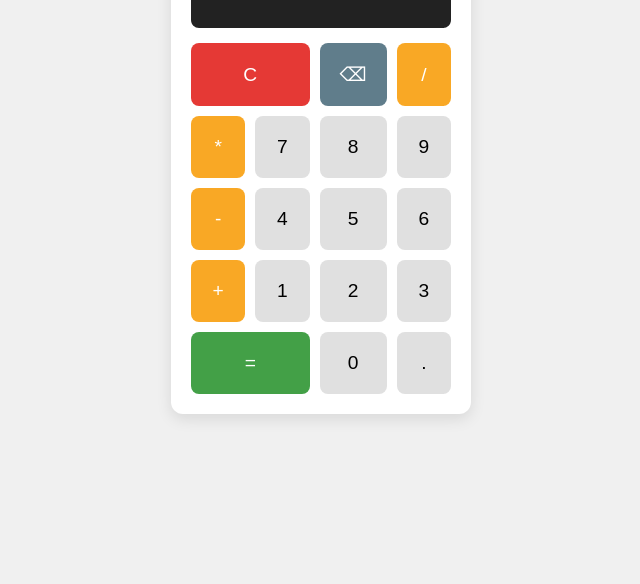
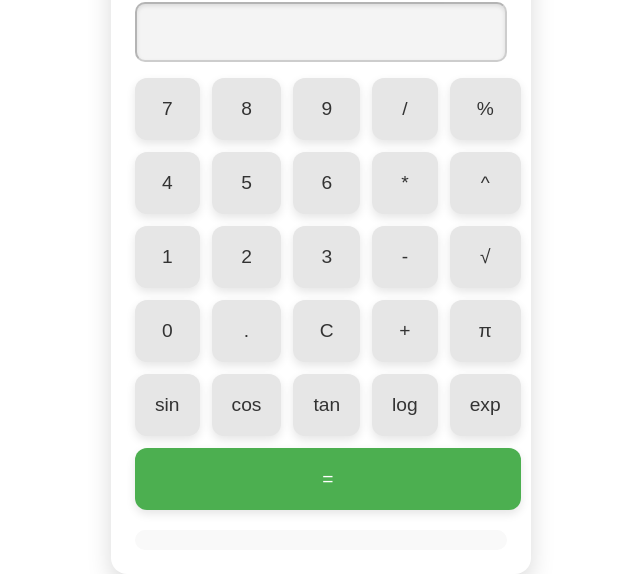
Before and after one commit to Adams041/simple-calc, a plain HTML site: page index.html in a window 1280 px wide. Shown: the part 232-816 px from the top of the page, without its empty margins (319-959 px from the left). Drawn offline with Linux system fonts and the light colour scheme.

Commit message:
Update index.html

```diff
--- a/index.html
+++ b/index.html
@@ -3,150 +3,53 @@
 <head>
   <meta charset="UTF-8" />
   <meta name="viewport" content="width=device-width, initial-scale=1.0" />
-  <title>Simple Calculator</title>
-  <style>
-    body {
-      font-family: Arial, sans-serif;
-      display: flex;
-      justify-content: center;
-      align-items: center;
-      height: 100vh;
-      background: #f0f0f0;
-    }
-    .calculator {
-      background: white;
-      padding: 20px;
-      border-radius: 12px;
-      box-shadow: 0 5px 15px rgba(0,0,0,0.1);
-      width: 260px;
-    }
-    .display {
-      background: #222;
-      color: #fff;
-      font-size: 2rem;
-      padding: 10px;
-      text-align: right;
-      border-radius: 8px;
-      margin-bottom: 15px;
-      height: 50px;
-      overflow-x: auto;
-    }
-    .buttons {
-      display: grid;
-      grid-template-columns: repeat(4, 1fr);
-      gap: 10px;
-    }
-    button {
-      padding: 20px;
-      font-size: 1.2rem;
-      border: none;
-      border-radius: 8px;
-      background-color: #e0e0e0;
-      cursor: pointer;
-      transition: background 0.2s;
-    }
-    button:hover {
-      background-color: #ccc;
-    }
-    .operator {
-      background-color: #f9a825;
-      color: white;
-    }
-    .equals {
-      background-color: #43a047;
-      color: white;
-      grid-column: span 2;
-    }
-    .clear {
-      background-color: #e53935;
-      color: white;
-      grid-column: span 2;
-    }
-    .backspace {
-      background-color: #607d8b;
-      color: white;
-    }
-  </style>
+  <title>SimpleCalc</title>
+  <link href="https://fonts.googleapis.com/css2?family=Inter:wght@400;600&display=swap" rel="stylesheet">
+  <link rel="stylesheet" href="style.css">
 </head>
 <body>
-  <div class="calculator">
-    <div class="display" id="display">0</div>
-    <div class="buttons">
-      <button class="clear" id="clear">C</button>
-      <button class="backspace" id="backspace">⌫</button>
-      <button class="operator">/</button>
-      <button class="operator">*</button>
-      <button>7</button>
-      <button>8</button>
-      <button>9</button>
-      <button class="operator">-</button>
-      <button>4</button>
-      <button>5</button>
-      <button>6</button>
-      <button class="operator">+</button>
-      <button>1</button>
-      <button>2</button>
-      <button>3</button>
-      <button class="equals" id="equals">=</button>
-      <button>0</button>
-      <button>.</button>
+  <div class="calculator-wrapper">
+    <div class="toggle-controls">
+      <button onclick="toggleDarkMode()">Toggle Dark Mode</button>
+      <button onclick="toggleScientificMode()">Toggle Scientific Mode</button>
     </div>
+    <h1 class="title">SimpleCalc</h1>
+    <input type="text" id="display" disabled />
+    <div class="button-grid" id="buttons">
+      <button onclick="append('7')">7</button>
+      <button onclick="append('8')">8</button>
+      <button onclick="append('9')">9</button>
+      <button onclick="append('/')">/</button>
+      <button onclick="append('%')">%</button>
+
+      <button onclick="append('4')">4</button>
+      <button onclick="append('5')">5</button>
+      <button onclick="append('6')">6</button>
+      <button onclick="append('*')">*</button>
+      <button onclick="append('**')" class="sci-only">^</button>
+
+      <button onclick="append('1')">1</button>
+      <button onclick="append('2')">2</button>
+      <button onclick="append('3')">3</button>
+      <button onclick="append('-')">-</button>
+      <button onclick="append('Math.sqrt(')" class="sci-only">√</button>
+
+      <button onclick="append('0')">0</button>
+      <button onclick="append('.')">.</button>
+      <button onclick="clearDisplay()">C</button>
+      <button onclick="append('+')">+</button>
+      <button onclick="append('Math.PI')" class="sci-only">π</button>
+
+      <button onclick="append('Math.sin(')" class="sci-only">sin</button>
+      <button onclick="append('Math.cos(')" class="sci-only">cos</button>
+      <button onclick="append('Math.tan(')" class="sci-only">tan</button>
+      <button onclick="append('Math.log(')" class="sci-only">log</button>
+      <button onclick="append('Math.exp(')" class="sci-only">exp</button>
+
+      <button onclick="calculate()" style="grid-column: span 5; background-color: #4CAF50; color: white;">=</button>
+    </div>
+    <div class="history" id="history"></div>
   </div>
-<script>
-const display = document.getElementById("display");
-const clearBtn = document.getElementById("clear");
-const equalsBtn = document.getElementById("equals");
-const backspaceBtn = document.getElementById("backspace");
-const buttons = document.querySelectorAll(".buttons button");
-
-let justEvaluated = false;
-
-buttons.forEach(button => {
-  button.addEventListener("click", () => {
-    const value = button.textContent;
-
-    if (value === "=" || value === "C" || value === "⌫") return;
-
-    const isOperator = ["+", "-", "*", "/"].includes(value);
-
-    if (display.textContent === "Error" || (justEvaluated && !isOperator)) {
-      display.textContent = value;
-    } else if (display.textContent === "0") {
-      display.textContent = value;
-    } else {
-      display.textContent += value;
-    }
-
-    justEvaluated = false;
-  });
-});
-
-clearBtn.addEventListener("click", () => {
-  display.textContent = "0";
-  justEvaluated = false;
-});
-
-backspaceBtn.addEventListener("click", () => {
-  if (display.textContent === "Error" || justEvaluated) {
-    display.textContent = "0";
-  } else if (display.textContent.length === 1) {
-    display.textContent = "0";
-  } else {
-    display.textContent = display.textContent.slice(0, -1);
-  }
-  justEvaluated = false;
-});
-
-equalsBtn.addEventListener("click", () => {
-  try {
-    const result = eval(display.textContent);
-    display.textContent = result;
-    justEvaluated = true;
-  } catch (err) {
-    display.textContent = "Error";
-    justEvaluated = false;
-  }
-});
-</script>
+  <script src="index.js"></script>
 </body>
 </html>
```
